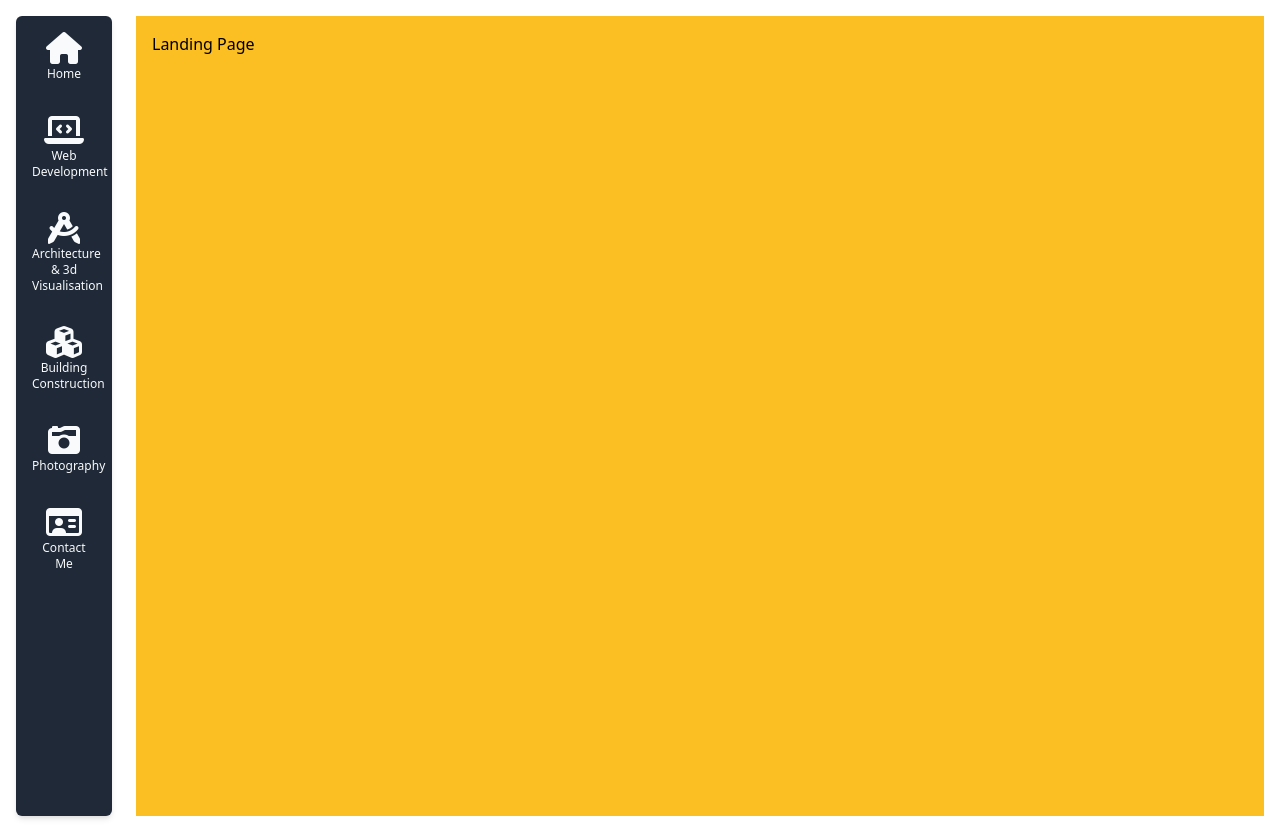
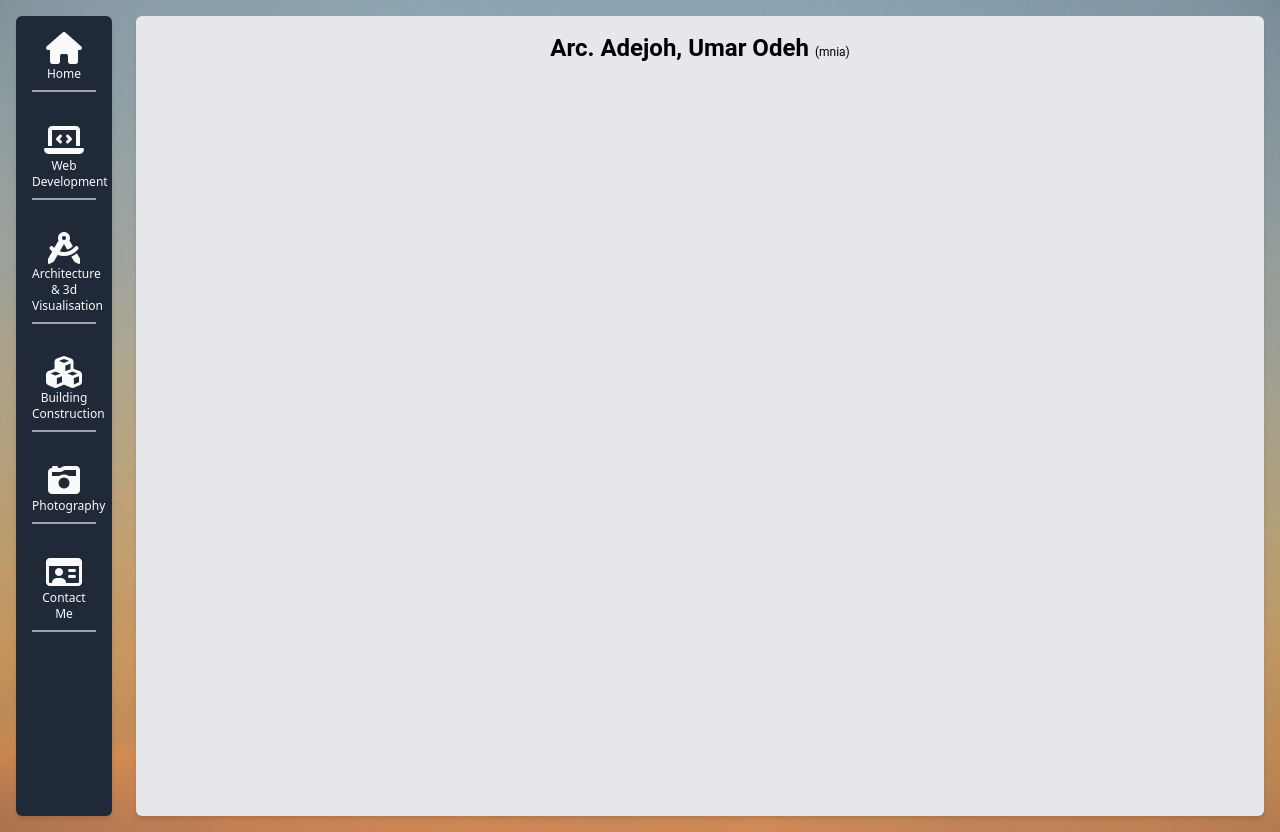
Before and after one commit to stradox4u/personal-website-v3, a Vue app: page / in a window 1280 px wide. Built offline with nearby package versions, Linux system fonts and the light colour scheme.

Commit message:
added background gradient image

```diff
--- a/public/index.html
+++ b/public/index.html
@@ -12,7 +12,7 @@
     <noscript>
       <strong>We're sorry but <%= htmlWebpackPlugin.options.title %> doesn't work properly without JavaScript enabled. Please enable it to continue.</strong>
     </noscript>
-    <div id="app"></div>
+    <div id="app" class="bg-gradient-image bg-cover"></div>
     <!-- built files will be auto injected -->
   </body>
 </html>
--- a/src/components/MyLandingPage.vue
+++ b/src/components/MyLandingPage.vue
@@ -1,3 +1,5 @@
 <template>
-    <h1 class="bg-yellow-400 w-full p-4">Landing Page</h1>
+    <div class="w-full bg-gray-200 shadow-md rounded-md p-4">
+        <h1 class="font-roboto font-bold text-center text-2xl">Arc. Adejoh, Umar Odeh <p class="text-xs inline font-normal">(mnia)</p></h1>
+    </div>
 </template>
--- a/src/components/MySideBar.vue
+++ b/src/components/MySideBar.vue
@@ -4,26 +4,32 @@
             <li class="text-center">
                 <i class="fas fa-home fa-2x"></i>
                 <p class="text-xs">Home</p>
+                <hr class="border border-gray-400 w-full shadow-lg mt-2">
             </li>
             <li class="text-center">
                 <i class="fas fa-laptop-code fa-2x"></i>
                 <p class="text-xs">Web Development</p>
+                <hr class="border border-gray-400 w-full shadow-lg mt-2">
             </li>
             <li class="text-center">
                 <i class="fas fa-drafting-compass fa-2x"></i>
                 <p class="text-xs">Architecture & 3d Visualisation</p>
+                <hr class="border border-gray-400 w-full shadow-lg mt-2">
             </li>
             <li class="text-center">
                 <i class="fas fa-cubes fa-2x"></i>
                 <p class="text-xs">Building Construction</p>
+                <hr class="border border-gray-400 w-full shadow-lg mt-2">
             </li>
             <li class="text-center">
                 <i class="fas fa-camera-retro fa-2x"></i>
                 <p class="text-xs">Photography</p>
+                <hr class="border border-gray-400 w-full shadow-lg mt-2">
             </li>
             <li class="text-center">
                 <i class="far fa-id-card fa-2x"></i>
                 <p class="text-xs">Contact Me</p>
+                <hr class="border border-gray-400 w-full shadow-lg mt-2">
             </li>
         </ul>
 
--- a/tailwind.config.js
+++ b/tailwind.config.js
@@ -9,7 +9,10 @@ module.exports = {
       fontFamily: {
         'roboto': ['Roboto', 'sans-serif'],
         'montserrat': ['Montserrat', 'sans-serif']
-      }
+      },
+      backgroundImage: theme => ({
+        'gradient-image': "url('../assets/colorBackground.jpg')",
+      })
     },
   },
   variants: {
```
Also changed, not shown: src/assets/colorBackground.jpg (added).
